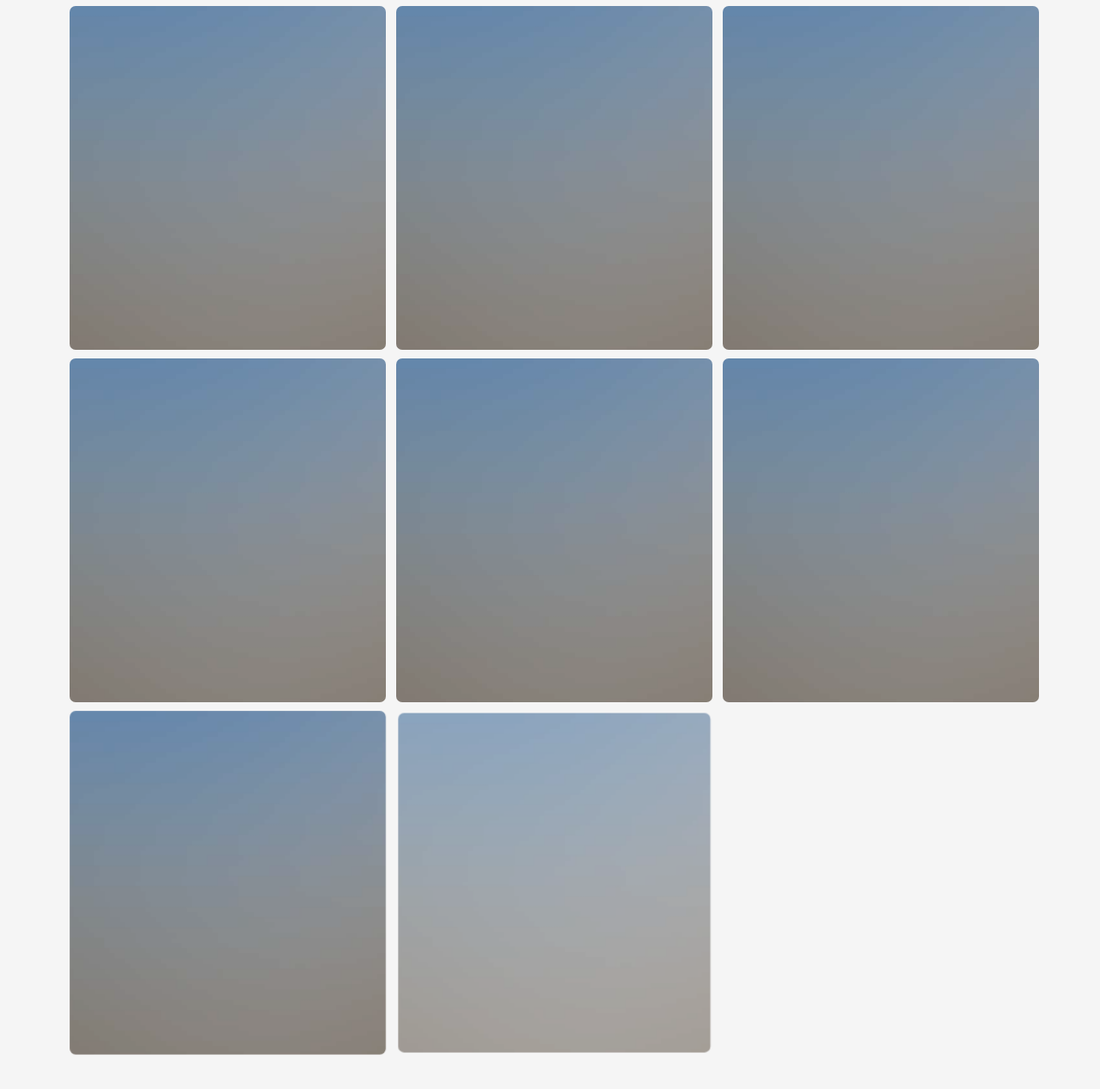
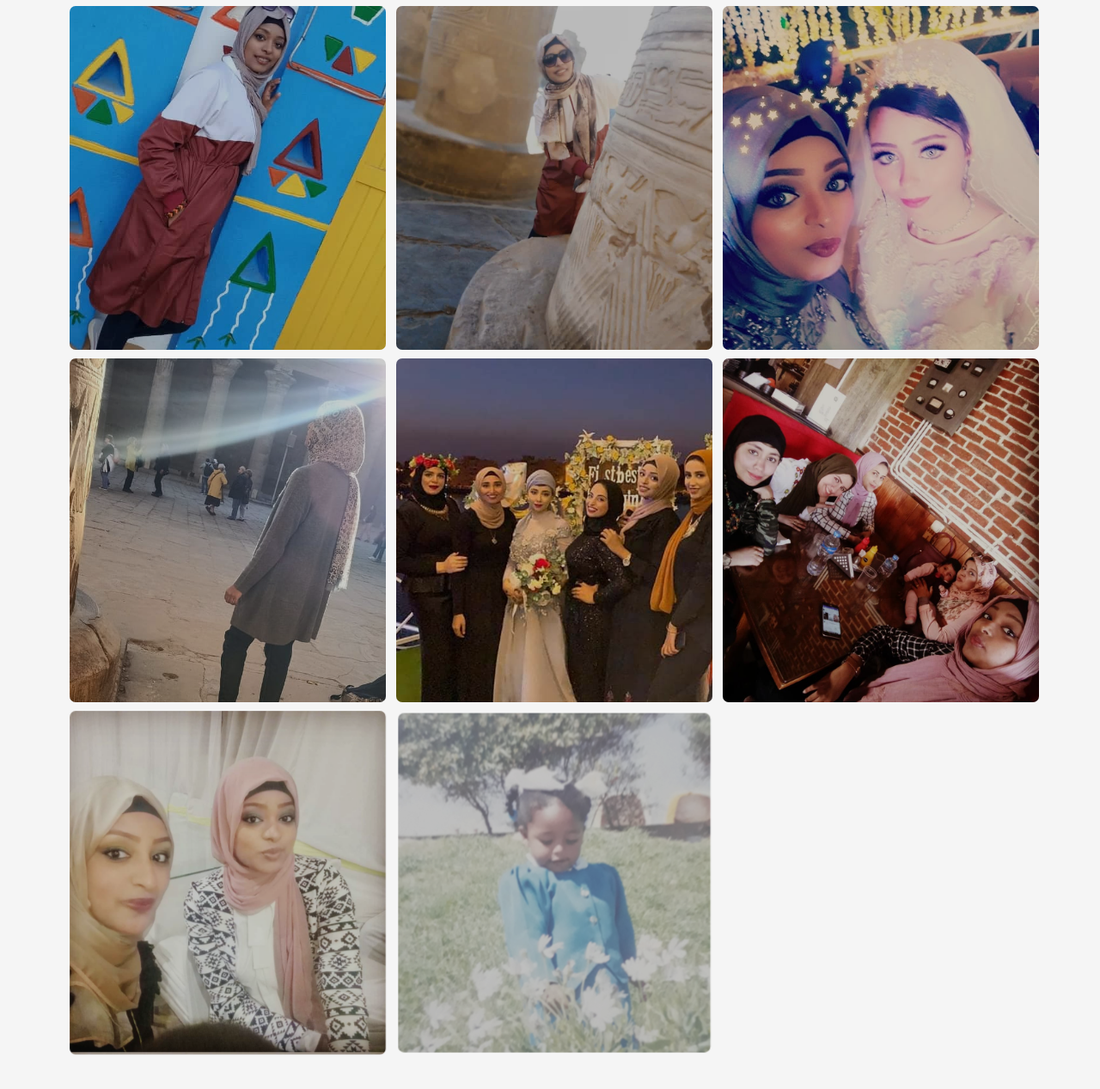
Before and after one commit to ahmedawaad1804/maii, a plain HTML site: page index.html in a window 1280 px wide. Shown: the part 3336-4603 px from the top of the page at 86% size. Drawn offline with nearby package versions, Linux system fonts and the light colour scheme; files whose address does not match are found by name.

Commit message:
more photos

```diff
--- a/index.html
+++ b/index.html
@@ -250,76 +250,77 @@
 								</div>
 							</a>
 						</li>
-						<li class="one-third animate-box" data-animate-effect="fadeIn" style="background-image: url(images/gallery-9.jpg); ">
+						<li class="one-third animate-box" data-animate-effect="fadeIn" style="background-image: url(images/16.jpg); ">
 							<a href="#" class="color-6">
 								<div class="case-studies-summary">
 
 								</div>
 							</a>
 						</li>
-						<li class="one-third animate-box" data-animate-effect="fadeIn" style="background-image: url(images/gallery-9.jpg); ">
+						<li class="one-third animate-box" data-animate-effect="fadeIn" style="background-image: url(images/17.jpg); ">
 							<a href="#" class="color-6">
 								<div class="case-studies-summary">
 
 								</div>
 							</a>
 						</li>
-						<li class="one-third animate-box" data-animate-effect="fadeIn" style="background-image: url(images/gallery-9.jpg); ">
+						<li class="one-third animate-box" data-animate-effect="fadeIn" style="background-image: url(images/18.jpg); ">
 							<a href="#" class="color-6">
 								<div class="case-studies-summary">
 
 								</div>
 							</a>
 						</li>
-						<li class="one-third animate-box" data-animate-effect="fadeIn" style="background-image: url(images/gallery-9.jpg); ">
+						<li class="one-third animate-box" data-animate-effect="fadeIn" style="background-image: url(images/19.jpg); ">
 							<a href="#" class="color-6">
 								<div class="case-studies-summary">
 
 								</div>
 							</a>
 						</li>
-						<li class="one-third animate-box" data-animate-effect="fadeIn" style="background-image: url(images/gallery-9.jpg); ">
+						<li class="one-third animate-box" data-animate-effect="fadeIn" style="background-image: url(images/20.jpg); ">
 							<a href="#" class="color-6">
 								<div class="case-studies-summary">
 
 								</div>
 							</a>
 						</li>
-						<li class="one-third animate-box" data-animate-effect="fadeIn" style="background-image: url(images/gallery-9.jpg); ">
+						<li class="one-third animate-box" data-animate-effect="fadeIn" style="background-image: url(images/21.jpg); ">
 							<a href="#" class="color-6">
 								<div class="case-studies-summary">
 
 								</div>
 							</a>
 						</li>
-						<li class="one-third animate-box" data-animate-effect="fadeIn" style="background-image: url(images/gallery-9.jpg); ">
+						<li class="one-third animate-box" data-animate-effect="fadeIn" style="background-image: url(images/22.jpg); ">
 							<a href="#" class="color-6">
 								<div class="case-studies-summary">
 
 								</div>
 							</a>
 						</li>
-						<li class="one-third animate-box" data-animate-effect="fadeIn" style="background-image: url(images/gallery-9.jpg); ">
+						<li class="one-third animate-box" data-animate-effect="fadeIn" style="background-image: url(images/23.jpg); ">
 							<a href="#" class="color-6">
 								<div class="case-studies-summary">
 
 								</div>
 							</a>
 						</li>
-						<li class="one-third animate-box" data-animate-effect="fadeIn" style="background-image: url(images/gallery-9.jpg); ">
+						<li class="one-third animate-box" data-animate-effect="fadeIn" style="background-image: url(images/24.jpg); ">
 							<a href="#" class="color-6">
 								<div class="case-studies-summary">
 
 								</div>
 							</a>
 						</li>
-						<li class="one-third animate-box" data-animate-effect="fadeIn" style="background-image: url(images/gallery-9.jpg); ">
+						<li class="one-third animate-box" data-animate-effect="fadeIn" style="background-image: url(images/25.jpg); ">
 							<a href="#" class="color-6">
 								<div class="case-studies-summary">
 
 								</div>
 							</a>
 						</li>
+
 					</ul>
 				</div>
 			</div>
```
Also changed, not shown: images/18.jpg (added), images/19.jpg (added), images/20.jpg (added), images/21.jpg (added), images/22.jpg (added), images/23.jpg (renamed from images/86311826_324151781864387_8860619163459125248_n.jpg), images/24.jpg (renamed from images/85246861_118656302900344_3234596843358781440_n.jpg), images/25.jpg (added).
